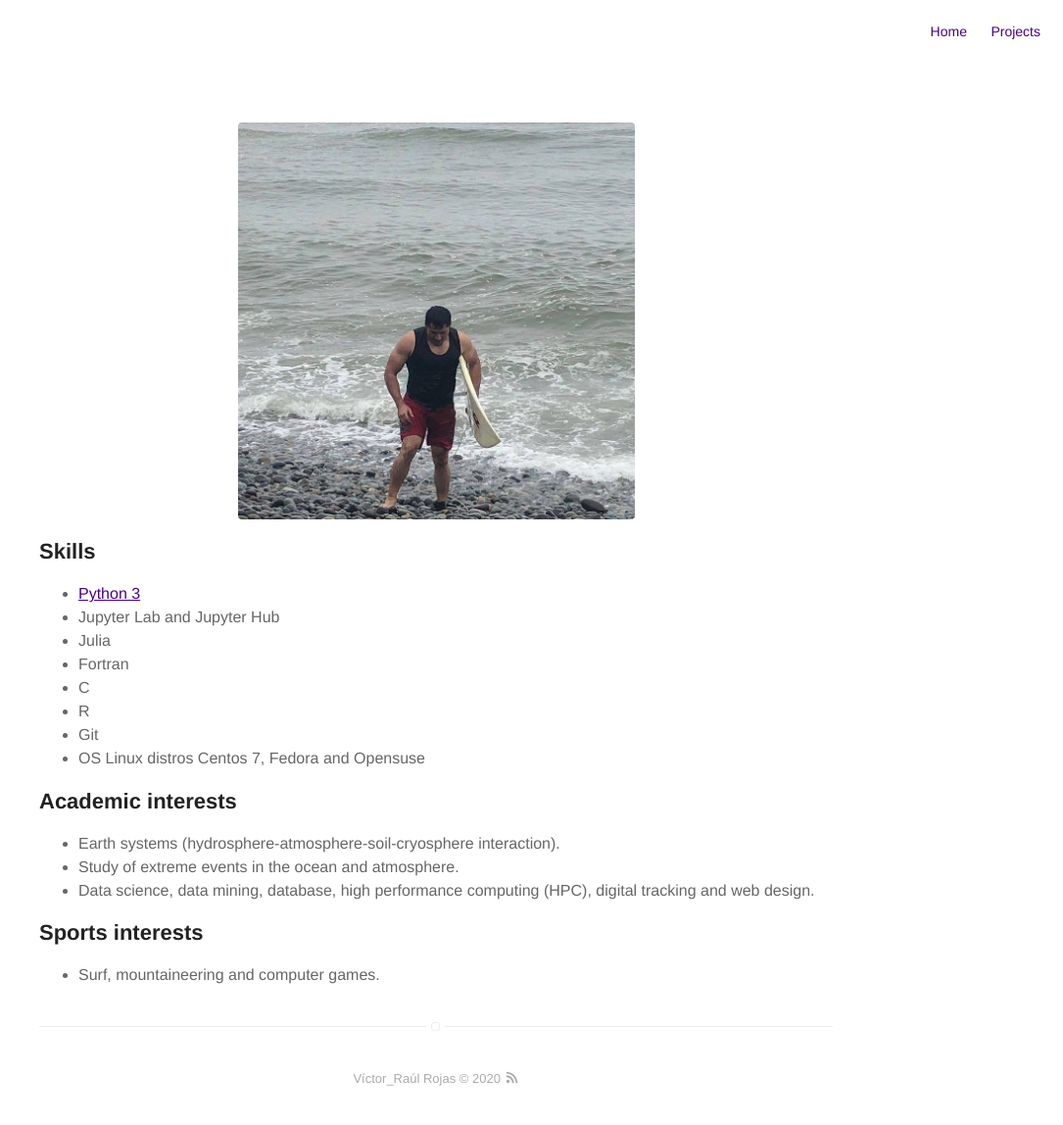
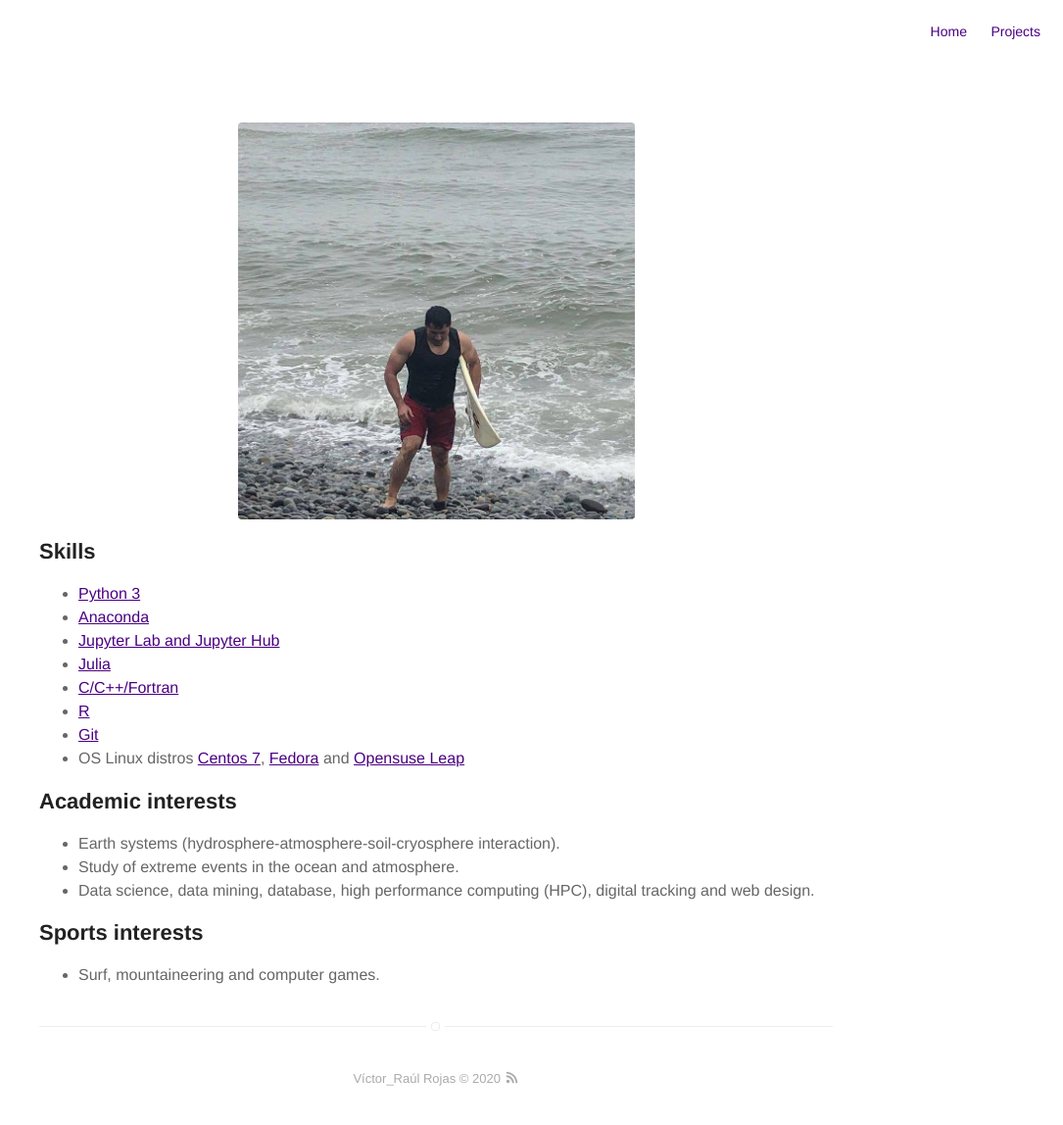
Before and after one commit to vrrp/vrojas.github.io, a Jekyll site: the page built from about.md, in a window 1280 px wide. Shown: the whole page at 98% size, without its empty margins (195-1280 px from the left). Built offline with Jekyll 4.4.1, drawn with Linux system fonts in a browser that asks for light colours.

Commit message:
Update about.md

```diff
--- a/about.md
+++ b/about.md
@@ -8,13 +8,13 @@ layout: page
 
 <ul class="skills">
 	<li><a href="https://www.python.org/">Python 3</a></li>
-	<li>Jupyter Lab and Jupyter Hub</li>
-	<li>Julia</li>
-	<li>Fortran</li>
-	<li>C</li>
-	<li>R</li>
-	<li>Git</li>
-	<li>OS Linux distros Centos 7, Fedora and Opensuse</li>
+	<li><a href="https://www.anaconda.com/products/individual">Anaconda</a></li>
+	<li><a href="https://jupyter.org/">Jupyter Lab and Jupyter Hub</a></li>
+	<li><a href="https://julialang.org/">Julia</a></li>
+	<li><a href="https://gcc.gnu.org/">C/C++/Fortran</a></li>
+	<li><a href="https://www.r-project.org/">R</a></li>
+	<li><a href="https://git-scm.com/">Git</a></li>
+	<li>OS Linux distros <a href="https://www.centos.org/">Centos 7</a>, <a href="https://getfedora.org/">Fedora</a> and <a href="https://software.opensuse.org/distributions/leap?locale=es">Opensuse Leap</a></li>
 </ul>
 
 <h2>Academic interests</h2>
```
